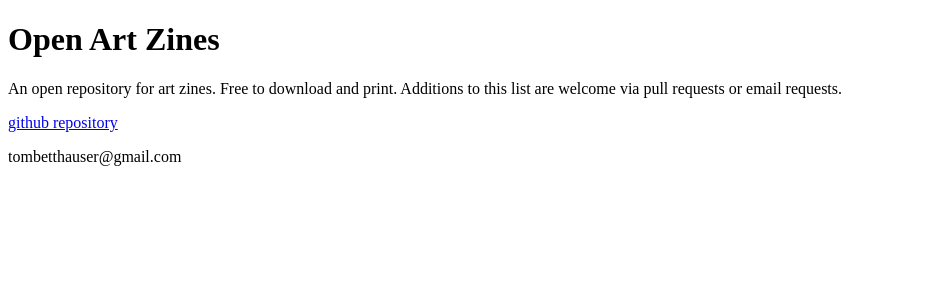
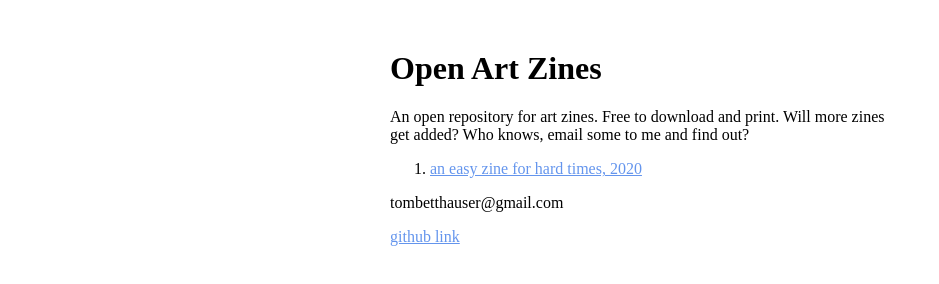
Before and after one commit to tombetthauser/open-art-zines, a plain HTML site: page index.html in a window 1280 px wide. Shown: the whole page, without its empty margins (0-939 px from the left). Drawn offline with Linux system fonts and the light colour scheme.

Commit message:
Retool landing page text

```diff
--- a/index.html
+++ b/index.html
@@ -5,11 +5,13 @@
   <meta name="viewport" content="width=device-width, initial-scale=1.0">
   <title>Open Art Zines</title>
 </head>
-<body>
+<body style="width: 500px; display: block; margin: 50px auto;">
   <h1>Open Art Zines</h1>
-  <p>An open repository for art zines. Free to download and print. Additions to this list are welcome via pull requests or
-  email requests.</p>
-  <a href="https://github.com/tombetthauser/open-art-zines">github repository</a>
+  <p>An open repository for art zines. Free to download and print. Will more zines get added? Who knows, email some to me and find out?</p>
+  <ol>
+    <li><a style="color:cornflowerblue"href="https://tombetthauser.github.io/open-art-zines/easy-zine-2020.pdf">an easy zine for hard times, 2020</a></li>
+  </ol>
   <p>tombetthauser@gmail.com</p>
+  <a style="color:cornflowerblue"href="https://github.com/tombetthauser/open-art-zines">github link</a>
 </body>
 </html>
```
